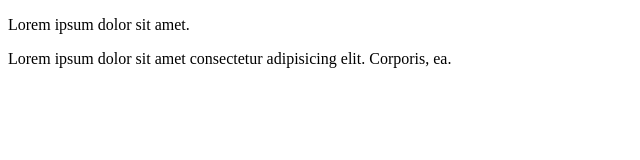
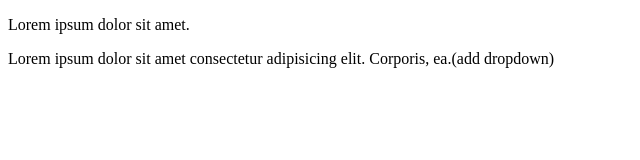
Before and after one commit to ankan-samanta/apnaclg-demo, a plain HTML site: page index.html in a window 1280 px wide. Shown: the full height of the page, 0-640 px from the left. Drawn offline with Linux system fonts and the light colour scheme.

```diff
--- a/index.html
+++ b/index.html
@@ -7,6 +7,6 @@
 </head>
 <body>
     <p>Lorem ipsum dolor sit amet.</p>
-    <p>Lorem ipsum dolor sit amet consectetur adipisicing elit. Corporis, ea.</p>
+    <p>Lorem ipsum dolor sit amet consectetur adipisicing elit. Corporis, ea.(add dropdown)</p>
 </body>
 </html>
```
